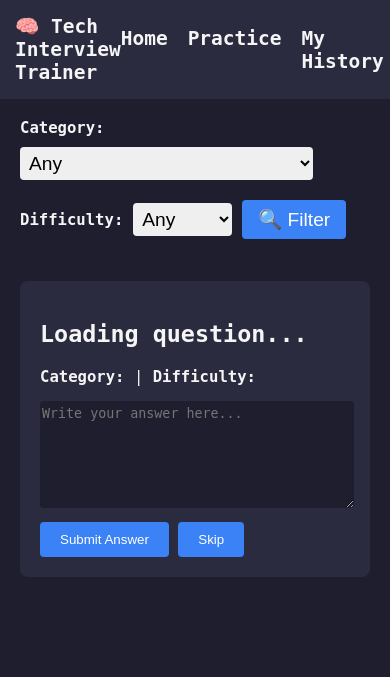
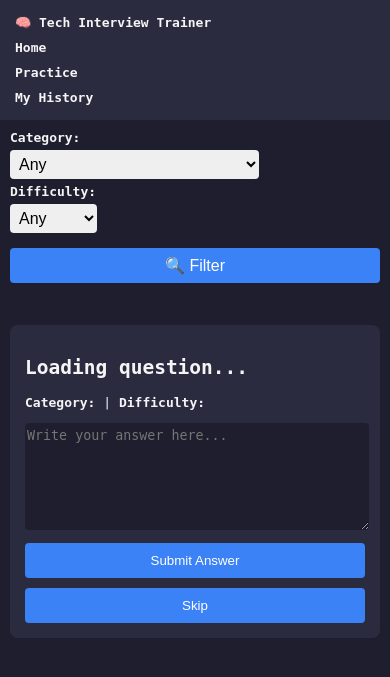
Before and after one commit to Tomisaurio09/bootdev-hackathon, a Flask app: template frontend/templates/practice.html in a window 390 px wide. Shown: the top 677 px of the page. Run offline with Flask 3, Linux system fonts and the light colour scheme; the template is opened without the code that fills it, so the values that code supplies are empty.

Commit message:
I added responsive desing

```diff
--- a/frontend/static/styles.css
+++ b/frontend/static/styles.css
@@ -264,3 +264,97 @@
 .delete-button:hover {
   background-color: #1b5bc4;
 }
+
+/* Responsive design */
+@media (max-width: 768px) {
+  nav {
+    flex-direction: column;
+    align-items: flex-start;
+    font-size: 1.2em;
+  }
+
+  nav ul {
+    flex-direction: column;
+    gap: 10px;
+    width: 100%;
+    margin-top: 10px;
+  }
+
+  .features {
+    flex-direction: column;
+    align-items: center;
+  }
+
+  .feature-card {
+    width: 90%;
+  }
+
+  section,
+  .home-section {
+    padding: 10px;
+    font-size: 1em;
+  }
+
+  .start-button {
+    font-size: 1em;
+    padding: 12px 24px;
+  }
+
+  textarea {
+    max-width: 100%;
+  }
+
+  .confirm-box {
+    width: 90%;
+  }
+
+  .filters {
+    flex-direction: column;
+    align-items: flex-start;
+    gap: 5px;
+  }
+
+  .filter-button {
+    width: 100%;
+  }
+
+  .question-card,
+  .answer-card {
+    padding: 15px;
+  }
+
+  button {
+    width: 100%;
+    padding: 10px;
+  }
+
+  .username-form {
+    width: 90%;
+  }
+
+  .notification-popup {
+    width: 90%;
+    padding: 15px 20px;
+    font-size: 1em;
+  }
+}
+
+@media (max-width: 480px) {
+  nav {
+    font-size: 1em;
+  }
+
+  .feature-card {
+    padding: 15px;
+  }
+
+  .start-button {
+    padding: 10px 20px;
+    font-size: 0.95em;
+  }
+
+  .delete-button {
+    font-size: 1em;
+    padding: 6px 12px;
+  }
+}
```
